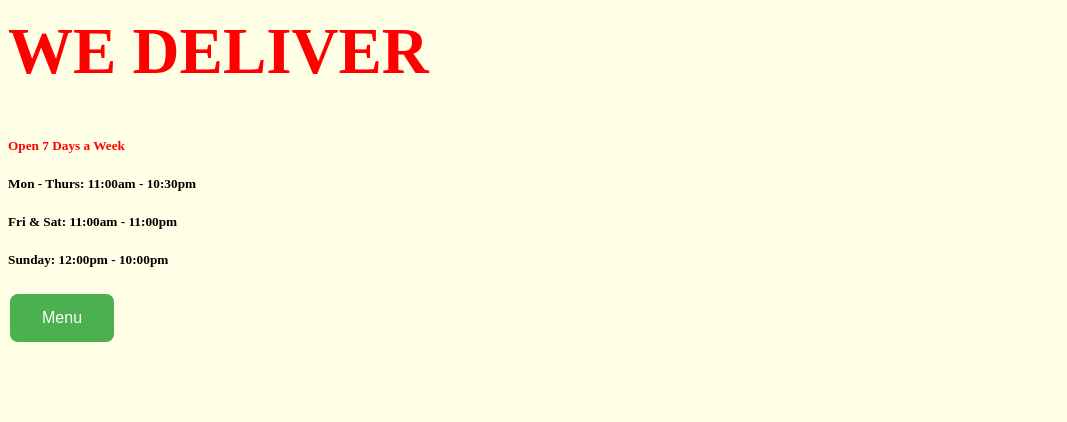
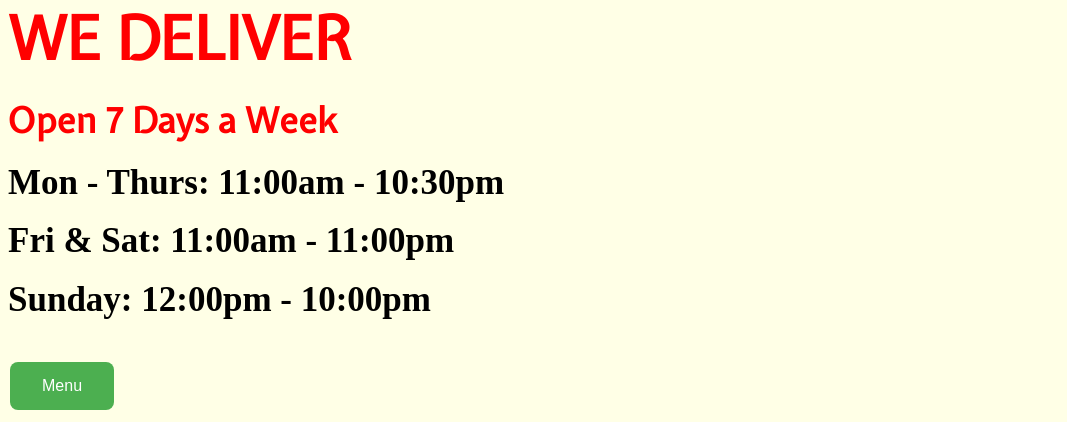
Before and after one commit to jacquelynnWilson/OrientalRestaurant, a plain HTML site: page index.html in a window 1280 px wide. Shown: the part 417-839 px from the top of the page, without its empty margins (0-1067 px from the left). Before the commit the page ends 800 px from the top, so only its background shows below. Drawn offline with Linux system fonts and the light colour scheme.

Commit message:
quick font fix

```diff
--- a/index.html
+++ b/index.html
@@ -18,8 +18,8 @@
 
 
 
-    <h4 > WE DELIVER</h4>
-    <h5 style="color: #ff0000" ;> Open 7 Days a Week </h5>
+    <h4 style="color: #ff0000; font-size: 60px; font-family: Expletus";> WE DELIVER</h4>
+    <h5 style="color: #ff0000; font-size: 35px; font-family: Expletus";> Open 7 Days a Week </h5>
     <h5> Mon - Thurs: 11:00am - 10:30pm </h5>
     <h5> Fri & Sat: 11:00am - 11:00pm </h5>
     <h5> Sunday: 12:00pm - 10:00pm </h5>
--- a/style.css
+++ b/style.css
@@ -31,6 +31,12 @@ h4{
 }
 
 
+h5{
+
+	font-size: 35px;
+	line-height:0;
+}
+
 button{
 	background-color: #4CAF50;
   	border: none;
@@ -50,6 +56,6 @@ button{
     background-size: auto;
     background-color: #ffffe6;
     background-repeat: no-repeat;
-    background-position: 200% 50%;
+    background-position: 300% 50%;
 
   }
```
